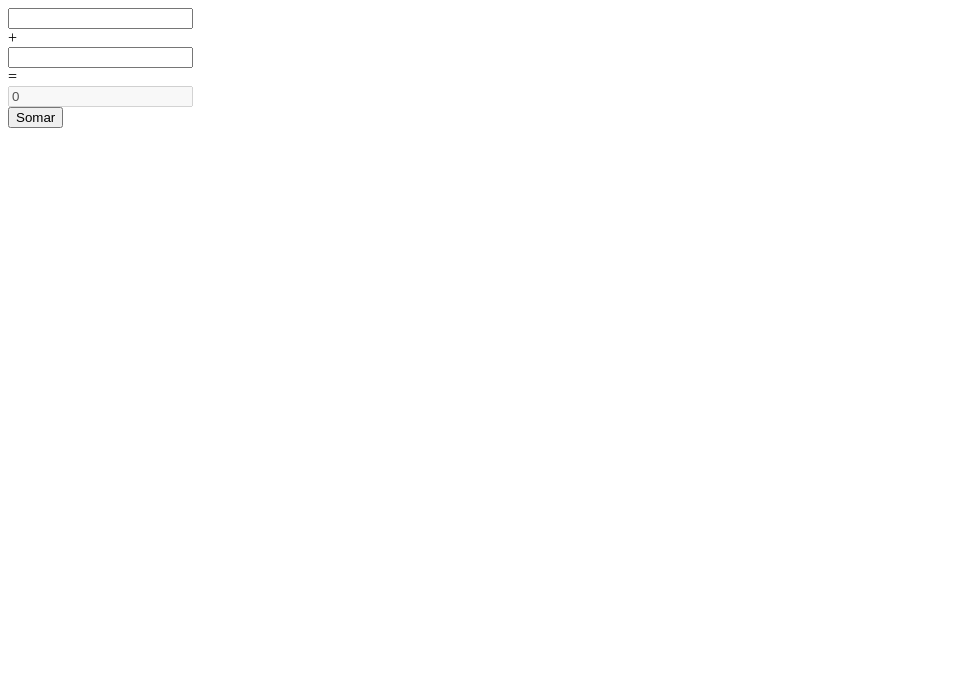
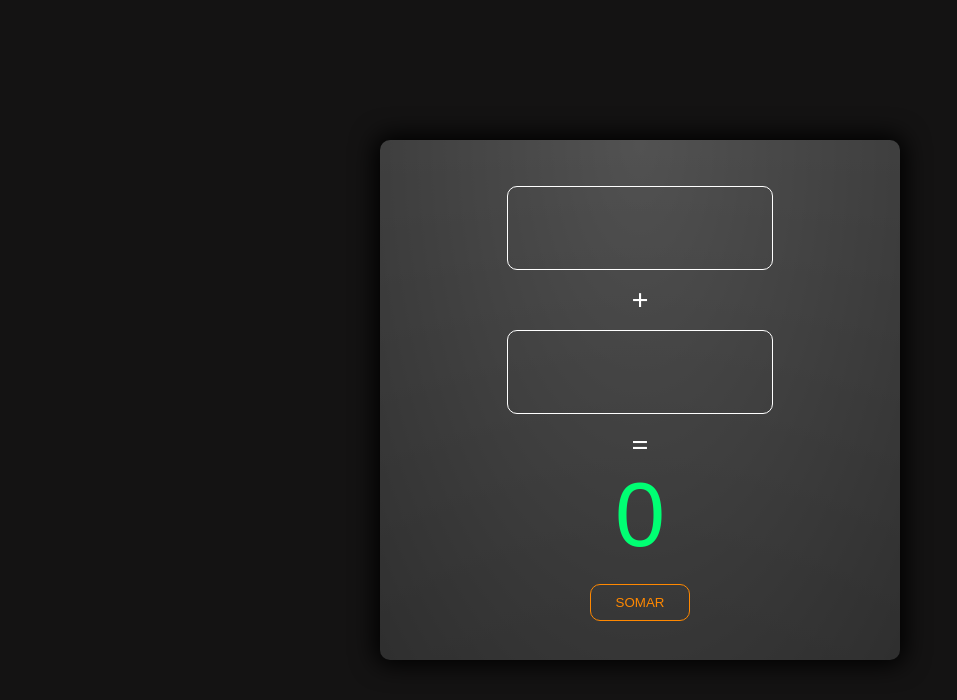
Before and after one commit to rafael-rodrigues-santos/projeto-protarefa, a plain HTML site: page index.html in a window 1280 px wide. Shown: the whole page, without its empty margins (0-957 px from the left). Drawn offline with Linux system fonts and the light colour scheme.

Commit message:
Adicionado design completo

```diff
--- a/style.css
+++ b/style.css
@@ -1,4 +1,108 @@
+body {
+    margin: 0;
+    padding: 0;
+}
+
+.container {
+    background: rgb(20, 19, 19);
+    width: 100%;
+    height: 100vh;
+    display: flex;
+    justify-content: center;
+    align-items: center;
+}
+
+.calc {
+    background: linear-gradient(to bottom, rgba(255,255,255,0.15) 0%, rgba(0,0,0,0.15) 100%), radial-gradient(at top center, rgba(255,255,255,0.40) 0%, rgba(0,0,0,0.40) 120%) #525252;
+ background-blend-mode: multiply,multiply;
+    width: 50%;
+    min-width: 310px;
+    max-width: 520px;
+    height: 60%;
+    min-height: 300px;
+    display: flex;
+    flex-direction: column;
+    justify-content: center;
+    border: none;
+    border-radius: 10px;
+    box-sizing: content-box;
+    box-shadow: 0px 0px 25px 5px #000000;
+    padding: 20px 0;
+}
+
+.values {
+    display: flex;
+    flex-direction: column;
+    width: auto;
+    height: 80%;
+    justify-content: space-around;
+    align-items: center;
+
+}
+
 input[type=number]::-webkit-inner-spin-button {
     -webkit-appearance: none;
+}
+
+input[type=number] {
+    width: 50%;
+    min-width: 260px;
+    max-width: 500px;
+    height: 80px;
+    border: 1px solid #fff;
+    border-radius: 10px;
+    background: none;
+    font-size: 56px;
+    text-align: center;
+    color: #fff
+}
+
+input[type=number]:enabled {
+    outline: none;
+}
+
+input[type=number]:focus {
+    box-shadow: 0 0 5px 0 #fff;
+}
+
+input[type=text] {
+    width: 50%;
+    height: 80px;
+    border: none;
+    border-radius: 10px;
+    background: none;
+    font-size: 90px;
+    text-align: center;
+    color: rgb(0, 255, 115);
+}
+
+.simbol {
+    color: #fff;
+    font-size: 30px;
+    font-weight: 600;
+}
+
+button {
+    max-width: 200px;
+    margin: 20px auto 0;
+    padding: 10px 25px;
+    background: none;
+    color: #ff8800;
+    text-transform: uppercase;
+    outline: none;
+    border: 1px solid #ff8800;
+    border-radius: 10px;
+    transition: linear 100ms;
 
 }
+
+button:hover {
+    max-width: 200px;
+    margin: 20px auto 0;
+    padding: 10px 25px;
+    background: #ff8800;
+    color: #fff;
+    transform: scale(1.1);
+    cursor: pointer;
+    box-shadow: 0 0 6px 0 #fff;
+}
```
